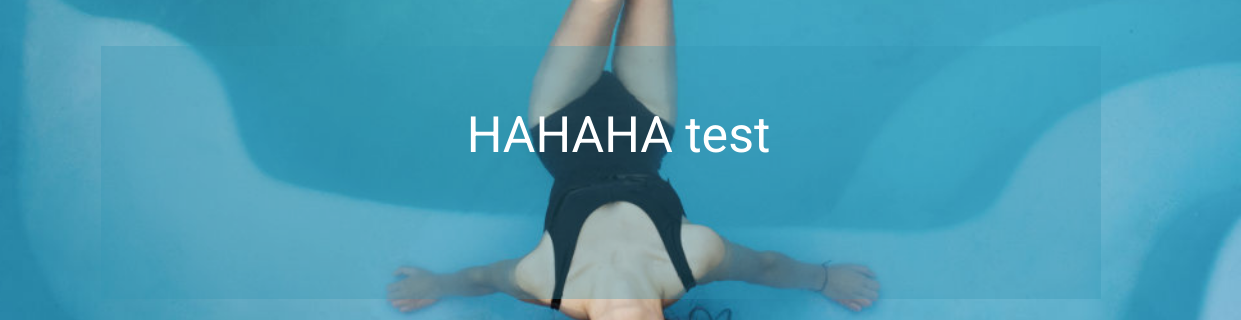
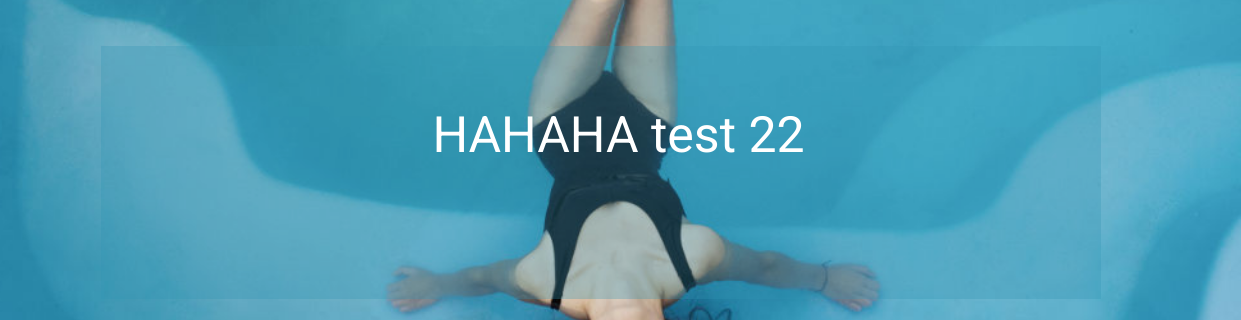
Before and after one commit to soliemad/silexsite, a plain HTML site: page root/index.html in a window 1280 px wide. Shown: the part 244-564 px from the top of the page, 39-1280 px from the left. Drawn offline with Linux system fonts and the light colour scheme.

Commit message:
Batch update

```diff
--- a/root/index.html
+++ b/root/index.html
@@ -197,7 +197,7 @@
 
             <div data-silex-type="text-element" class="editable-style silex-id-1491513485462-16 text-element title header" style="">
                     <div class="silex-element-content normal">
-                        <h1>HAHAHA test</h1>
+                        <h1>HAHAHA test 22</h1>
                     </div>
                 </div></div><div data-silex-type="image-element" class="editable-style silex-id-1591437806243-2 image-element style-all-style" style=""><img src="assets/imadokino01%20(1).jpg" class="silex-element-content"></div></div><div data-silex-type="html-element" class="editable-style html-element silex-id-1545826918214-2" style=""><div class="silex-element-content"><p id="home"></p></div></div><div data-silex-type="html-element" class="editable-style silex-id-1491514047727-17 html-element silex-component silex-component-share">
             <div class="silex-element-content">
```
